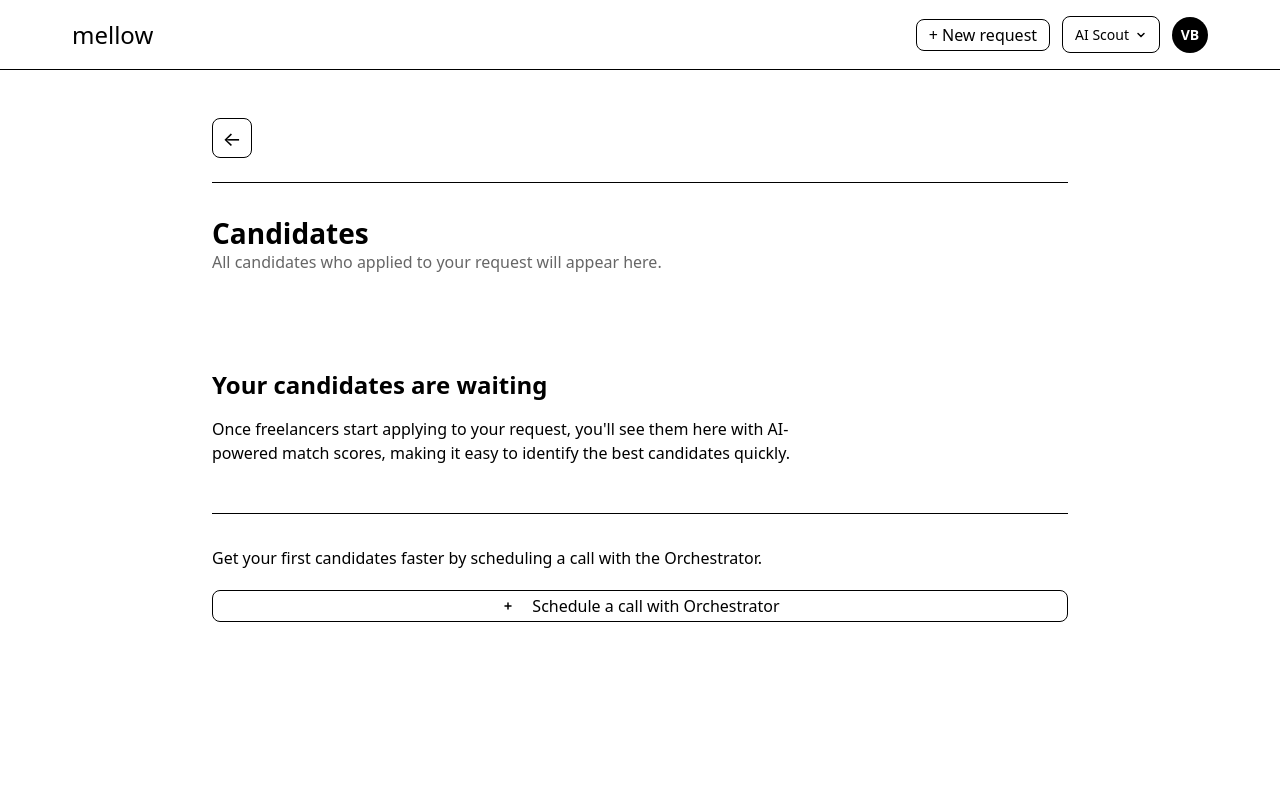
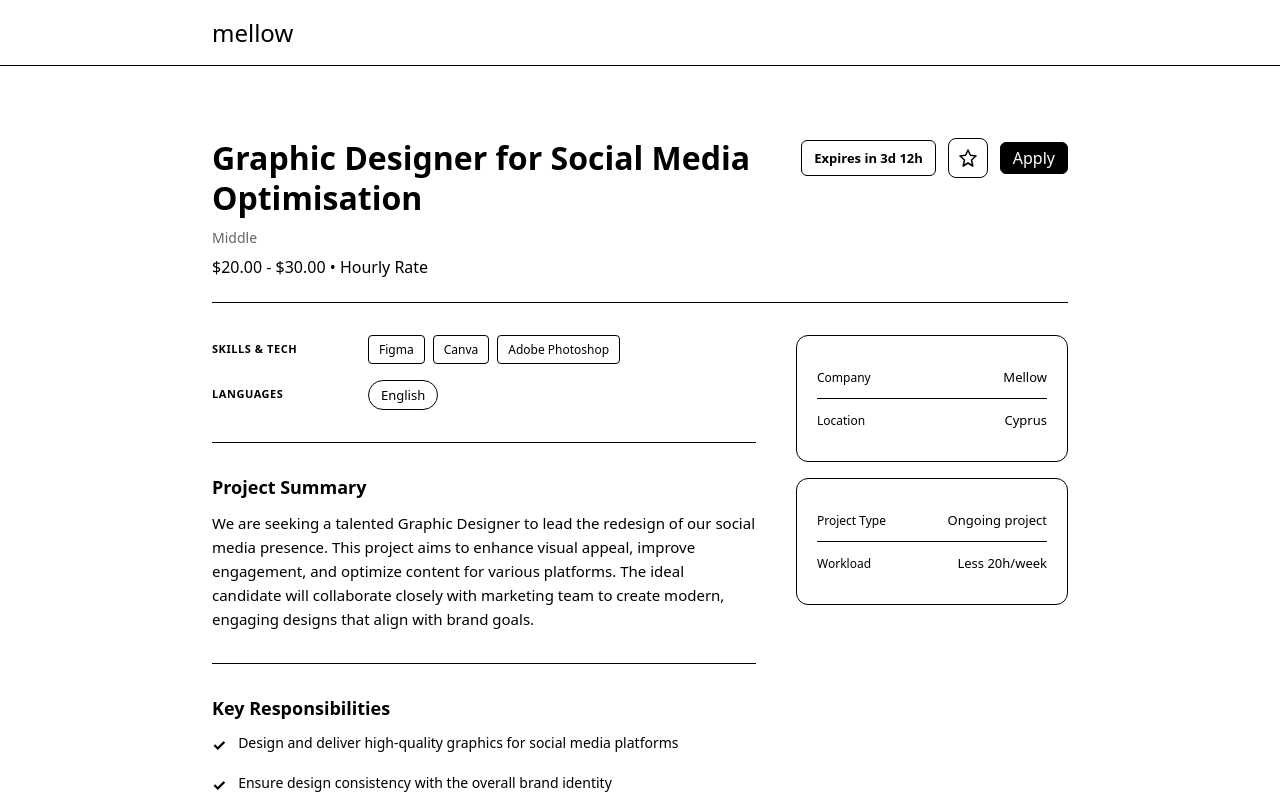
Before and after one commit to vburdakovamellow/Mellow, a React (Vite) app: page / in a window 1280 px wide. Shown: the top 800 px of the page. Built offline with nearby package versions, Linux system fonts and the light colour scheme.

Commit message:
Set ServiceRequestView as default screen for testing
Temporarily changed default screen from 'candidates' to 'view'
to facilitate testing and development of the next screen mockup.

```diff
--- a/src/App.tsx
+++ b/src/App.tsx
@@ -9,7 +9,7 @@ import { CandidatesScreen } from "./screens/Candidates/CandidatesScreen";
 type ScreenId = "edit" | "share" | "view" | "auth" | "management" | "candidates";
 
 export function App() {
-  const [currentScreen, setCurrentScreen] = useState<ScreenId>("candidates");
+  const [currentScreen, setCurrentScreen] = useState<ScreenId>("view");
   const [savedRequest, setSavedRequest] = useState<SharePackRequest | null>(null);
   const [isAuthenticated, setIsAuthenticated] = useState(false);
 
--- a/vite.config.ts
+++ b/vite.config.ts
@@ -4,7 +4,7 @@ import react from "@vitejs/plugin-react";
 export default defineConfig({
   plugins: [react()],
   server: {
-    port: 5173,
-    strictPort: true
+    port: 5000,
+    strictPort: false
   }
 });
```
